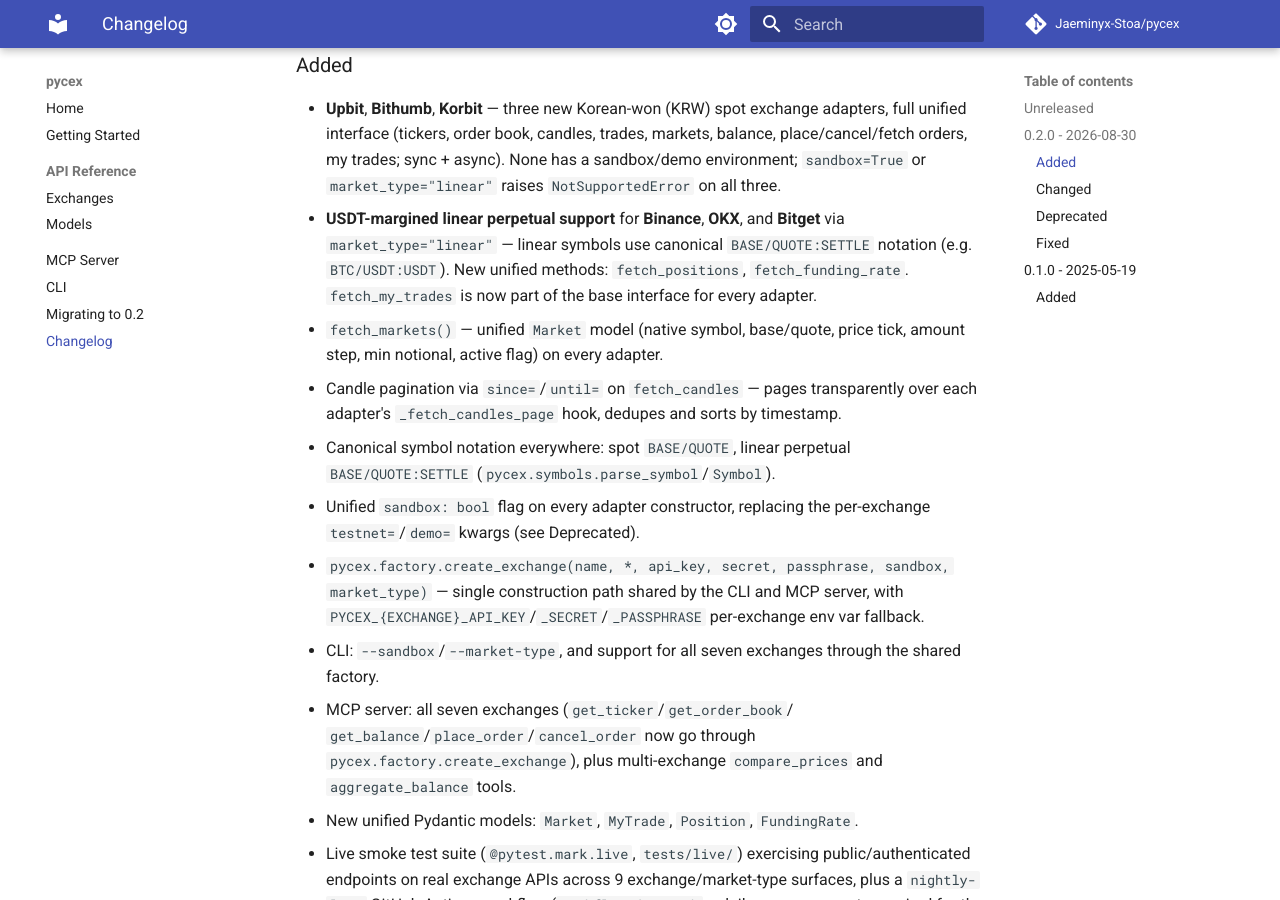
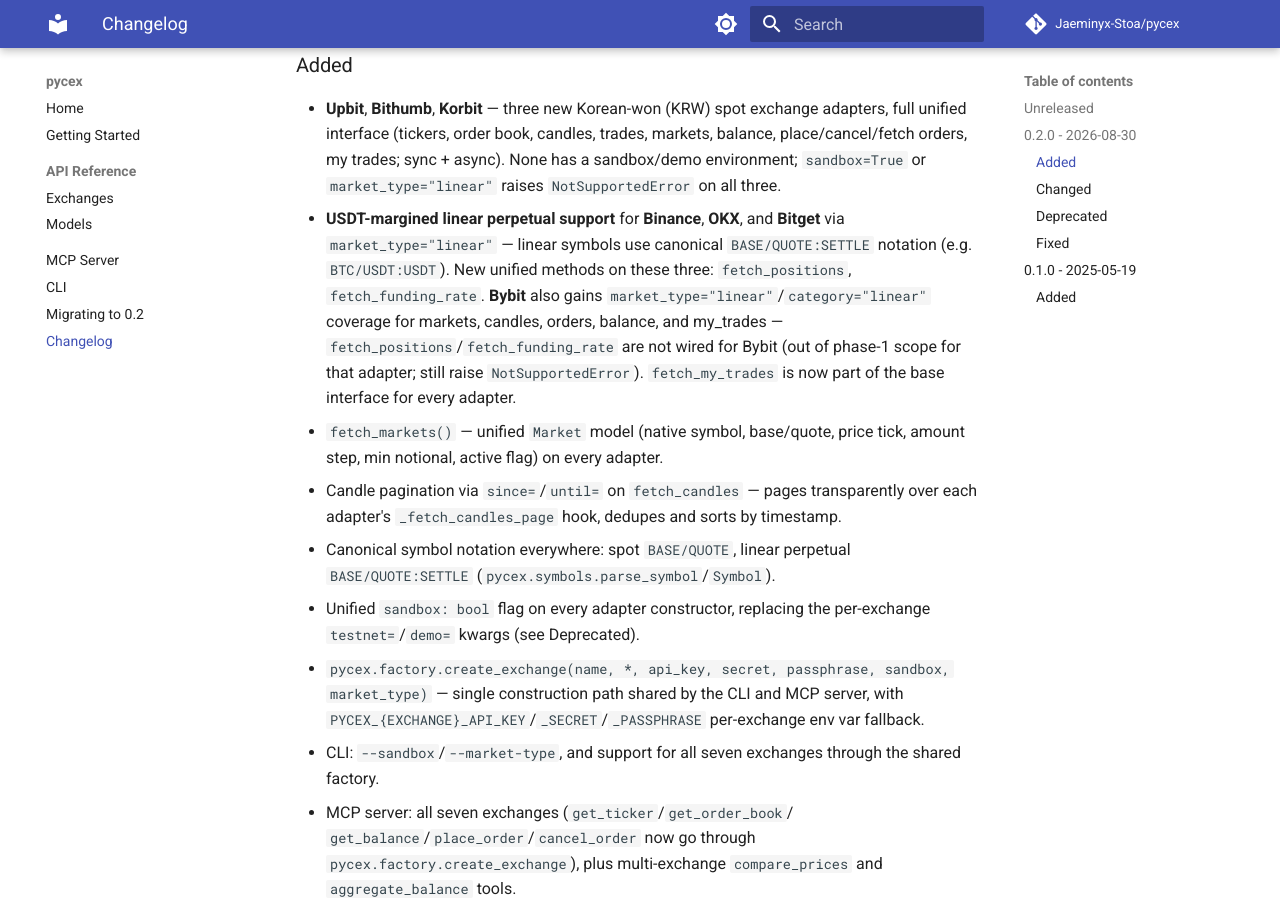
Before and after one commit to Jaeminyx-Stoa/pycex, an MkDocs documentation site: the page built from docs/changelog.md, in a window 1280 px wide and 900 px high, scrolled down 363 px. Built offline with MkDocs 1.6.1 and Material for MkDocs 9.7.7, drawn with Linux system fonts in a browser that asks for light colours; comment, search, counter and statistics services are not loaded.

Commit message:
docs: correct Bybit support matrix (no positions/funding)
Bybit's linear category covers markets/candles/orders/balance/my_trades,
but fetch_positions/fetch_funding_rate were intentionally left at the
BaseExchange default (NotSupportedError) — out of phase-1 scope per the
adapter's own docstring. README/CHANGELOG/docs incorrectly showed them as
supported; corrected the support matrix row, added a note, and aligned
CHANGELOG's Added bullet.

Co-Authored-By: Claude Fable 5 <noreply@anthropic.com>

```diff
--- a/docs/changelog.md
+++ b/docs/changelog.md
@@ -18,9 +18,13 @@ and this project adheres to [Semantic Versioning](https://semver.org/spec/v2.0.0
   `market_type="linear"` raises `NotSupportedError` on all three.
 - **USDT-margined linear perpetual support** for **Binance**, **OKX**, and
   **Bitget** via `market_type="linear"` — linear symbols use canonical
-  `BASE/QUOTE:SETTLE` notation (e.g. `BTC/USDT:USDT`). New unified methods:
-  `fetch_positions`, `fetch_funding_rate`. `fetch_my_trades` is now part of
-  the base interface for every adapter.
+  `BASE/QUOTE:SETTLE` notation (e.g. `BTC/USDT:USDT`). New unified methods on
+  these three: `fetch_positions`, `fetch_funding_rate`. **Bybit** also gains
+  `market_type="linear"`/`category="linear"` coverage for markets, candles,
+  orders, balance, and my_trades — `fetch_positions`/`fetch_funding_rate`
+  are not wired for Bybit (out of phase-1 scope for that adapter; still
+  raise `NotSupportedError`). `fetch_my_trades` is now part of the base
+  interface for every adapter.
 - `fetch_markets()` — unified `Market` model (native symbol, base/quote,
   price tick, amount step, min notional, active flag) on every adapter.
 - Candle pagination via `since=`/`until=` on `fetch_candles` — pages
```
Also changed, not shown: CHANGELOG.md (+7 -3 lines), README.md (+3 -1 lines), docs/api/exchanges.md (+7 -0 lines).
